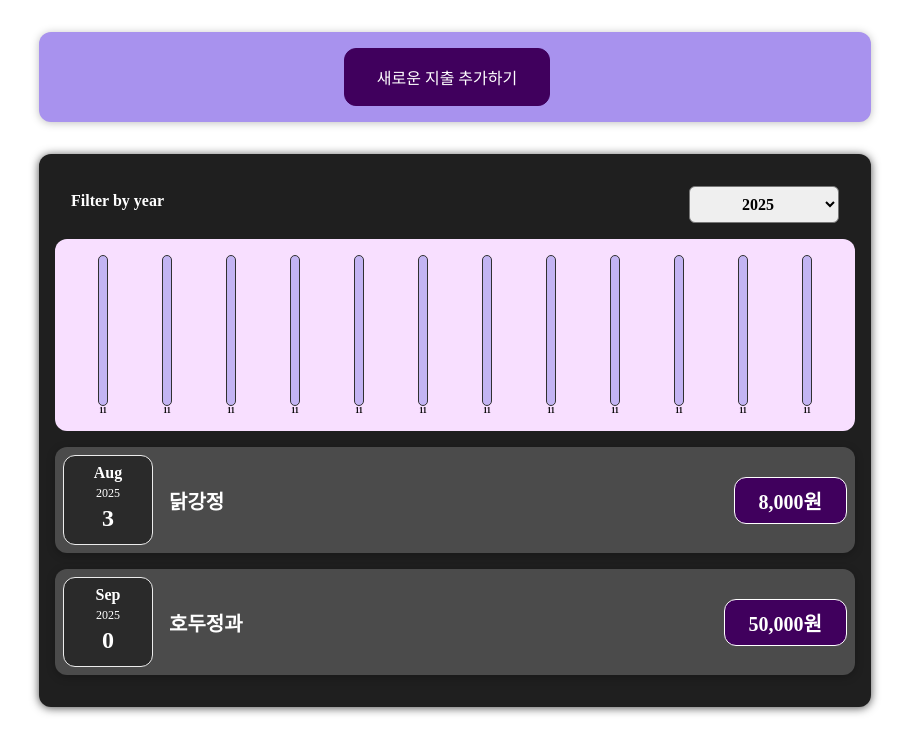
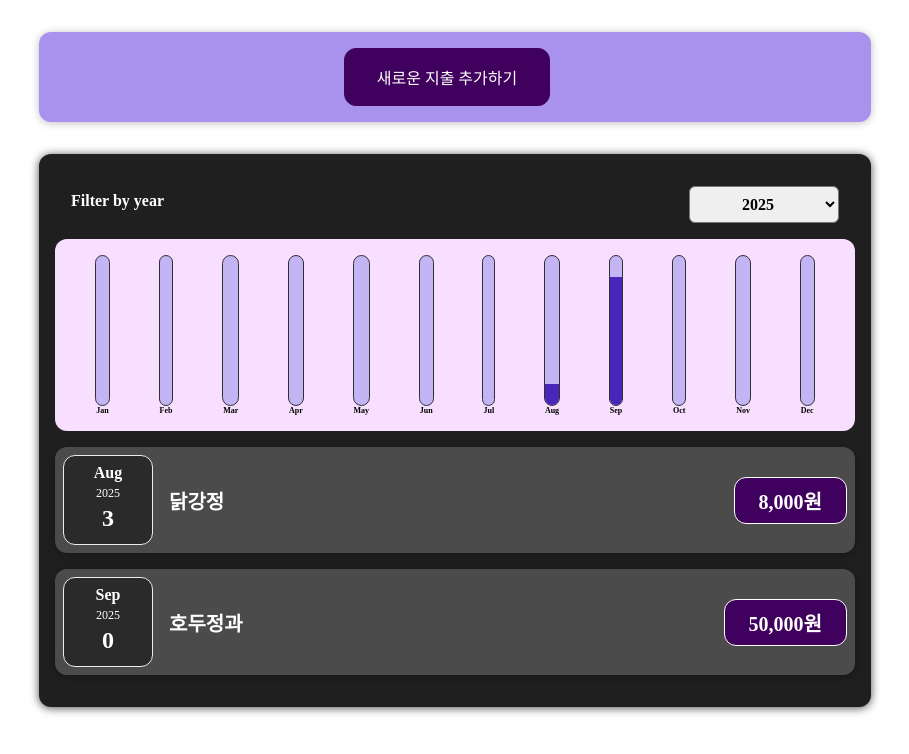
Before and after one commit to sdj3959/react-study202508, a React (Vite) app: page / in a window 1280 px wide. Shown: the top 754 px of the page, without its empty margins (185-1094 px from the left). Built offline with nearby package versions, Linux system fonts and the light colour scheme.

Commit message:
3-2-5. 차트 UI 완성

```diff
--- a/src/components/chart/Chart.jsx
+++ b/src/components/chart/Chart.jsx
@@ -2,21 +2,31 @@
 import ChartBar from './ChartBar';
 import './Chart.css';
 
-const Chart = () => {
+const Chart = ({ dataPoints }) => {
+
+  const totalValue = dataPoints.reduce((acc, dp) => acc + dp.value, 0);
+
+  // const getTotalValue = () => {
+  //   let total = 0;
+  //   for (const dp of dataPoints) {
+  //     total += dp.value;
+  //   }
+  //   return total;
+  // };
+  //
+  // const totalValue= getTotalValue();
+
   return (
     <div className='chart'>
-      <ChartBar />
-      <ChartBar />
-      <ChartBar />
-      <ChartBar />
-      <ChartBar />
-      <ChartBar />
-      <ChartBar />
-      <ChartBar />
-      <ChartBar />
-      <ChartBar />
-      <ChartBar />
-      <ChartBar />
+      {
+        dataPoints.map(dp =>
+          <ChartBar
+            key={dp.label}
+            label={dp.label}
+            currentMonthValue={dp.value}
+            totalValue={totalValue}
+          />)
+      }
     </div>
   );
 };
--- a/src/components/chart/ChartBar.jsx
+++ b/src/components/chart/ChartBar.jsx
@@ -2,13 +2,23 @@
 
 import './ChartBar.css';
 
-const ChartBar = () => {
+// 1개의 월에 대한 막대그래프 정보
+const ChartBar = ({ label, currentMonthValue, totalValue }) => {
+
+  // 월별 지축액 비율 구하기 - 해당월의 지출액(currentMonthValue) / 해당년도의 총지출액
+  let barFillHeight = '0%';
+
+  if (totalValue > 0) {
+    const percentage = (currentMonthValue / totalValue) * 100;
+    barFillHeight = percentage + '%';
+  }
+
   return (
     <div className='chart-bar'>
       <div className='chart-bar__inner'>
-        <div className='chart-bar__fill'></div>
+        <div className='chart-bar__fill' style={{ height: barFillHeight }}></div>
       </div>
-      <div className='chart-bar__label'>11</div>
+      <div className='chart-bar__label'>{label}</div>
     </div>
   );
 };
--- a/src/components/chart/ExpenseChart.jsx
+++ b/src/components/chart/ExpenseChart.jsx
@@ -1,7 +1,10 @@
 import React from 'react';
 import Chart from './Chart';
 
-const ExpenseChart = () => {
+const ExpenseChart = ({ expenses }) => {
+
+  console.log('해당년도 지출배열: ', expenses);
+
   const chartDataPoints = [
     { label: 'Jan', value: 0 },
     { label: 'Feb', value: 0 },
@@ -17,7 +20,15 @@
     { label: 'Dec', value: 0 },
   ];
 
-  return <Chart />;
+  // 필터링된 지출 배열을 통해 chartDataPoints의 value들을 채우기
+  expenses.forEach(ex => {
+    // console.log(ex.date.getMonth());
+    chartDataPoints[ex.date.getMonth()].value += ex.price;
+  });
+
+  // console.log(chartDataPoints);
+
+  return <Chart dataPoints={chartDataPoints} />;
 };
 
 export default ExpenseChart;
--- a/src/components/expenses/ExpenseList.jsx
+++ b/src/components/expenses/ExpenseList.jsx
@@ -3,7 +3,7 @@
 import ExpenseItem from './ExpenseItem.jsx';
 import Card from '../ui/Card.jsx';
 import ExpenseFilter from './ExpenseFilter.jsx';
-import ExpenseChart from "../chart/ExpenseChart.jsx";
+import ExpenseChart from '../chart/ExpenseChart.jsx';
 
 const ExpenseList = ({ expenses: expenseList }) => {
 
@@ -38,7 +38,7 @@
   return (
     <Card className='expenses'>
       <ExpenseFilter onChangeFilter={onFilterChange} />
-      <ExpenseChart />
+      <ExpenseChart expenses={filteredExpenses} />
 
       {
         filteredExpenses.length > 0
```
